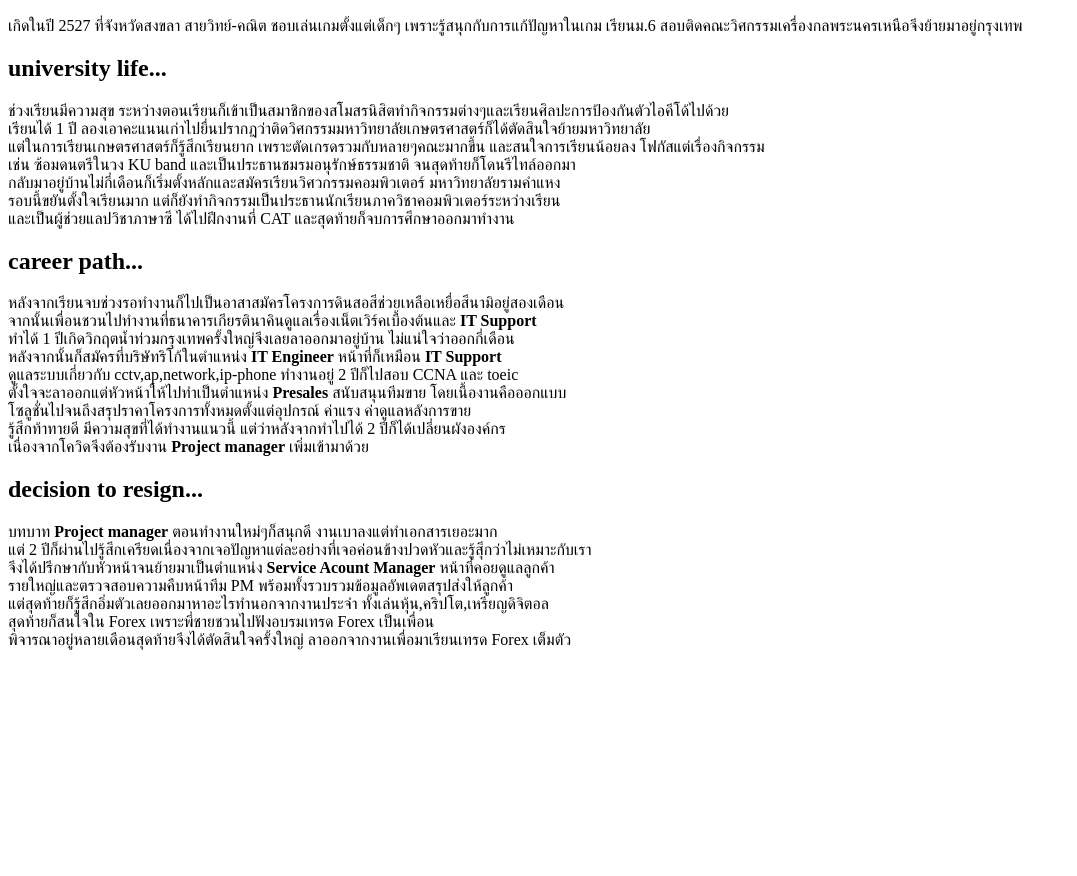
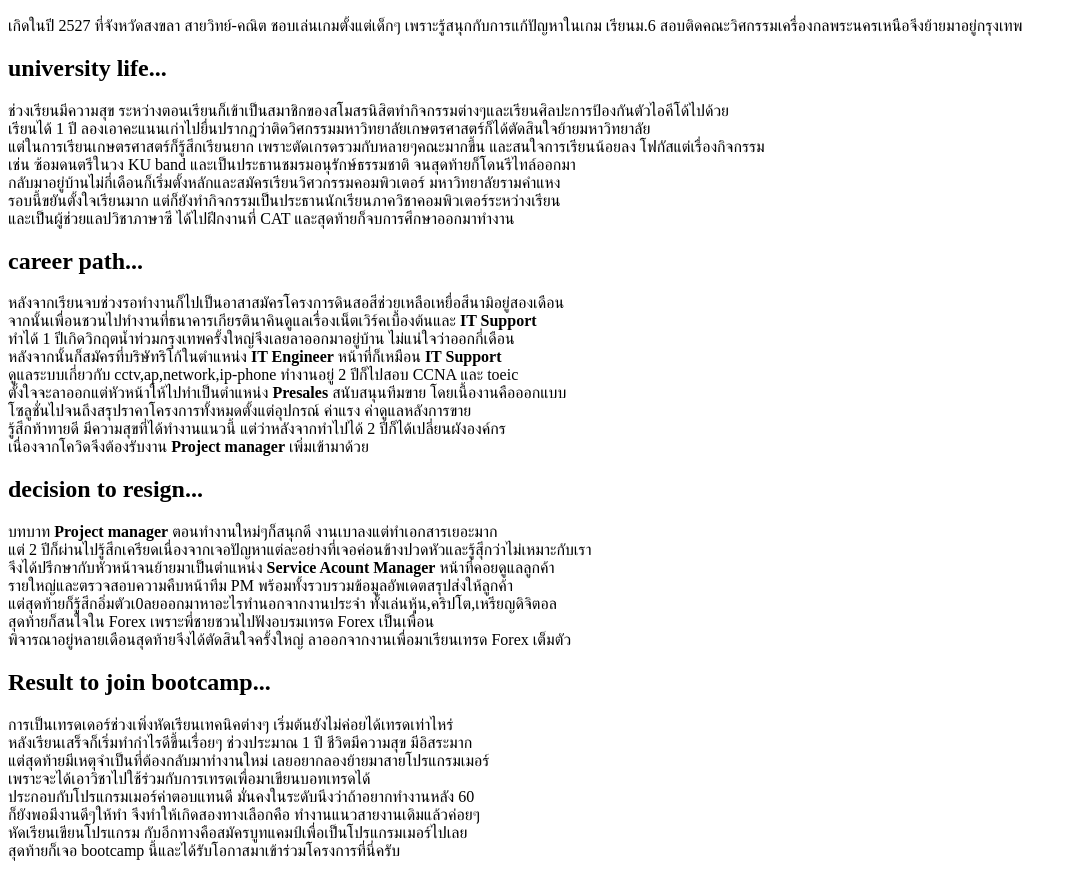
Before and after one commit to sornsub/learn-flex-jsd6, a plain HTML site: page index.html in a window 1280 px wide. Shown: the part 110-986 px from the top of the page, without its empty margins (0-1077 px from the left). Before the commit the page ends 800 px from the top, so only its background shows below. Drawn offline with Linux system fonts and the light colour scheme.

Commit message:
version-5:Result to join bootcamp

```diff
--- a/index.html
+++ b/index.html
@@ -41,9 +41,20 @@
            แต่ 2 ปีก็ผ่านไปรู้สึกเครียดเนื่องจากเจอปัญหาแต่ละอย่างที่เจอค่อนข้างปวดหัวและรู้สุึกว่าไม่เหมาะกับเรา<br>
            จึงได้ปรึกษากับหัวหน้าจนย้ายมาเป็นตำแหน่ง <strong>Service Acount Manager</strong> หน้าที่คอยดูแลลูกค้า<br>
            รายใหญ่และตรวจสอบความคืบหน้าทีม PM พร้อมทั้งรวบรวมข้อมูลอัพเดตสรุปส่งให้ลูกค้า<br>
-           แต่สุดท้ายก็รู้สึกอิ่มตัวเลยออกมาหาอะไรทำนอกจากงานประจำ ทั้งเล่นหุ้น,คริปโต,เหรียญดิจิตอล<br>
+           แต่สุดท้ายก็รู้สึกอิ่มตัวเ0ลยออกมาหาอะไรทำนอกจากงานประจำ ทั้งเล่นหุ้น,คริปโต,เหรียญดิจิตอล<br>
            สุดท้ายก็สนใจใน Forex เพราะพี่ชายชวนไปฟังอบรมเทรด Forex เป็นเพื่อน<br>
            พิจารณาอยู่หลายเดือนสุดท้ายจึงได้ตัดสินใจครั้งใหญ่ ลาออกจากงานเพื่อมาเรียนเทรด Forex เต็มตัว</p>
     </div>
+    <div id="Result to join bootcamp...">
+        <h2>Result to join bootcamp...</h2>
+        <p>การเป็นเทรดเดอร์ช่วงเพิ่งหัดเรียนเทคนิคต่างๆ เริ่มต้นยังไม่ค่อยได้เทรดเท่าไหร่<br>
+           หลังเรียนเสร็จก็เริ่มทำกำไรดีขึ้นเรื่อยๆ ช่วงประมาณ 1 ปี ชีวิตมีความสุข มีอิสระมาก<br>
+           แต่สุดท้ายมีเหตุจำเป็นที่ต้องกลับมาทำงานใหม่ เลยอยากลองย้ายมาสายโปรแกรมเมอร์<br>
+           เพราะจะได้เอาวิชาไปใช้ร่วมกับการเทรดเพื่อมาเขียนบอทเทรดได้<br>
+           ประกอบกับโปรแกรมเมอร์ค่าตอบแทนดี มั่นคงในระดับนึงว่าถ้าอยากทำงานหลัง 60<br>
+           ก็ยังพอมีงานดีๆให้ทำ จึงทำให้เกิดสองทางเลือกคือ ทำงานแนวสายงานเดิมแล้วค่อยๆ<br>
+           หัดเรียนเขียนโปรแกรม กับอีกทางคือสมัครบูทแคมป์เพื่อเป็นโปรแกรมเมอร์ไปเลย<br>
+           สุดท้ายก็เจอ bootcamp นี้และได้รับโอกาสมาเข้าร่วมโครงการที่นี่ครับ</p>
+    </div>
 </body>
 </html>
```
